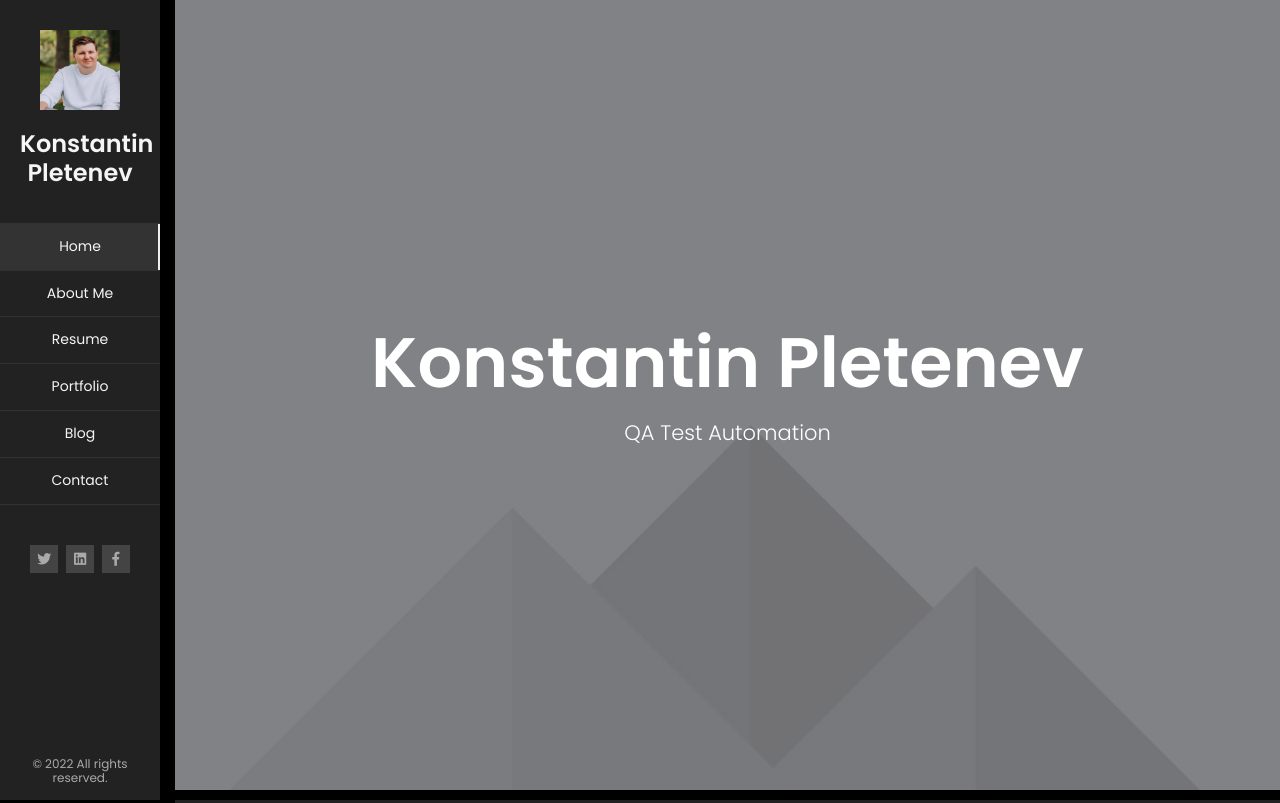
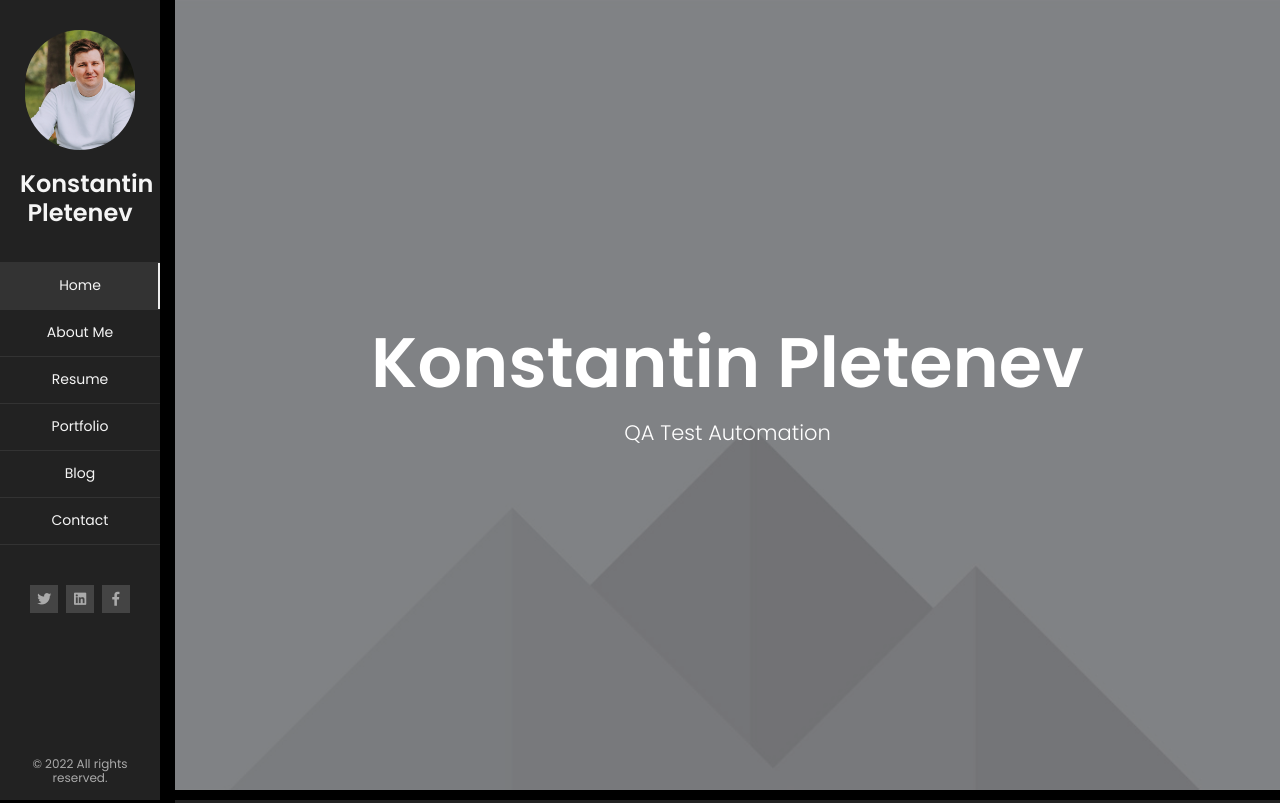
Before and after one commit to lespauI/pletenev.dev, a plain HTML site: page index.html in a window 1280 px wide. Shown: the top 803 px of the page. Drawn offline with Linux system fonts and the light colour scheme; some packages are replaced by stand-ins of ours.

Commit message:
photo radius

```diff
--- a/css/main.css
+++ b/css/main.css
@@ -806,9 +806,7 @@ blockquote {
 }
 
 .my-photo img {
-  height: 80px;
-  max-height: 80px;
-  width: 80px;
+  border-radius: 100px;
 }
 
 .site-title-block {
```
